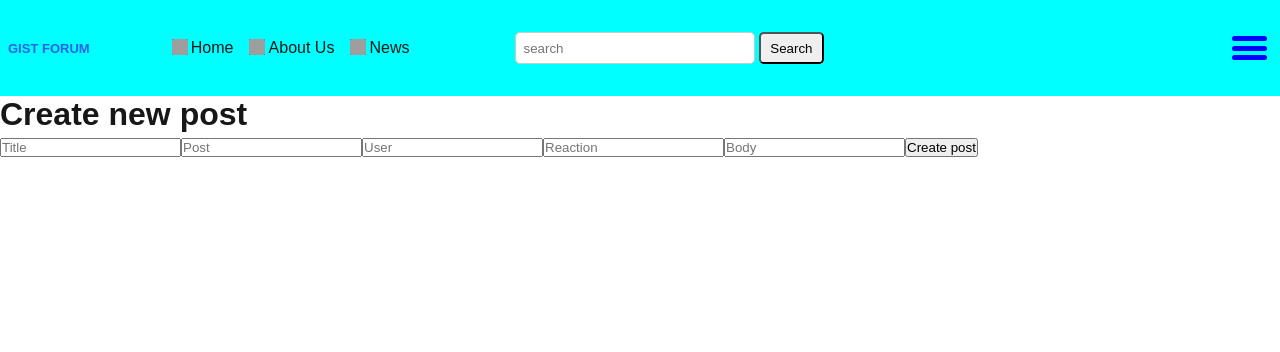
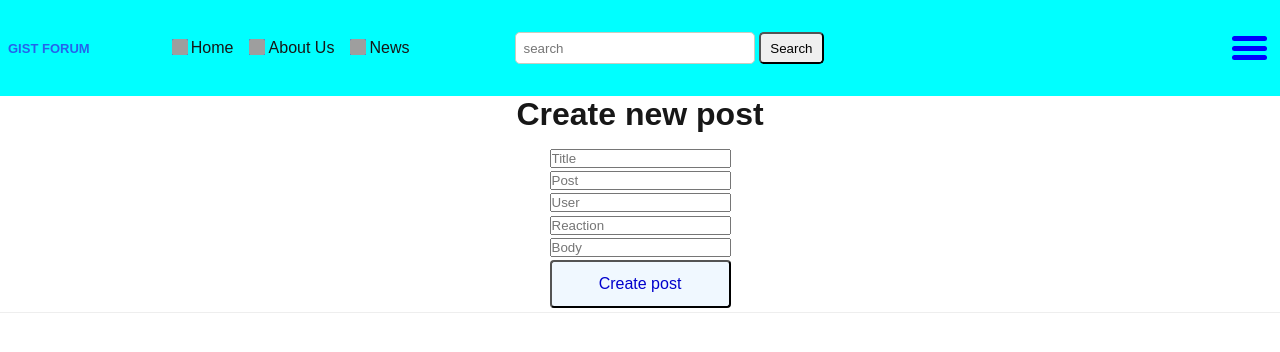
Before and after one commit to JohnEko/blogTable, a Next.js app in the folder client/nextapp/: page /create in a window 1280 px wide. Shown: the top 352 px of the page. Built offline with nearby package versions, Linux system fonts and the light colour scheme; grey boxes are pictures that could not be loaded.

Commit message:
params path working

```diff
--- a/client/nextapp/app/categories.css
+++ b/client/nextapp/app/categories.css
@@ -20,7 +20,7 @@ tbody{
 }
 
 th{
-  background-color: #e8ece0;
+  background-color: #dff0d8;
   border-radius: 1rem 1rem 0rem 0rem;
   height: 40px;
 
--- /dev/null
+++ b/client/nextapp/app/create/addForm.css
@@ -0,0 +1,43 @@
+h1{
+    display: flex;
+    justify-content: center;
+}
+
+.addForm {
+    width: 100%;
+    display: grid;
+    justify-content: flex-start;
+    justify-content: center;
+    gap: 0.2rem;
+    margin: 1rem 0 0;
+    padding: 0 0.5rem 0.25rem;
+    border-bottom: 1px solid #eee;
+}
+
+.addForm input[type='text'] {
+    flex-grow: 1;
+    max-width: calc(100% - 50px);
+    min-height: 48px;
+    font-size: 1rem;
+    padding: 0.25rem;
+    border-radius: 0.25rem;
+    margin-right: 0.25rem;
+    outline: none;
+}
+
+button {
+    height: 48px;
+    min-width: 48px;
+    border-radius: 0.25rem;
+    padding: 0.25rem;
+    font-size: 1rem;
+    background-color: aliceblue;
+    color: mediumblue;
+    cursor: pointer;
+}
+
+button:focus, button:hover {
+    color: white;
+    background-color: limegreen;
+    outline: none;
+}
--- a/client/nextapp/app/create/page.tsx
+++ b/client/nextapp/app/create/page.tsx
@@ -1,12 +1,14 @@
 'use client'
 
-import React from 'react'
+import React, { useEffect } from 'react'
 import { useState } from 'react'
 import axios from 'axios'
+import "./addForm.css"
+import { useRouter } from 'next/navigation'
 
 const CreatePost = () => {
 
-
+  const router = useRouter()
   const [title, setTitle] = useState('')
   const [body, setBody] = useState('')
   const [postId, setPostId] = useState('')
@@ -14,15 +16,16 @@ const CreatePost = () => {
   const [user, setUser] = useState('')
 
 
-  const setRections = (reaction : string) => {
-    setRections(reaction)
-  }
+  // const setRections = (reaction : string) => {
+  //   setRections(reaction)
+  // }
 
-   const setUsers = (user : string) => {
-    setUser(user)
-  }
+  //  const setUsers = (user : string) => {
+  //   setUser(user)
+  // }
 
-  const creatForm = async () => {
+  const creatForm = async (e:any) => {
+    e.preventDefault()
     if (
         title &&
         body &&
@@ -36,22 +39,24 @@ const CreatePost = () => {
       formData.append('postId', postId)
       formData.append('reactions', reaction)
       formData.append('user', user)
-
-      const res = await axios.post('http://localhost:8000/api/posts', formData)
+      console.log(creatForm)
+      await axios.post('http://localhost:8000/posts/', formData)
+      // console.log(res.data)
           .then(res =>{
             console.log(res.data)
-
           })
           .catch(error => {
             console.log(error)
           })
+          router.push('/')
     }
+
   }
 
   return (
     <div className='form-data'>
        <h1> Create new post </h1>
-       <form onSubmit={creatForm}>
+       <form className='addForm'  onSubmit={creatForm}>
 
         <input type="title"
               placeholder='Title'
@@ -83,7 +88,7 @@ const CreatePost = () => {
               onChange={(e) => setBody(e.target.value)}
             />
 
-           <button style={{marginTop:'5px'}}>Create post</button>
+           <button>Create post</button>
 
        </form>
     </div>
```
Also changed, not shown: client/nextapp/app/posts/[id]/page.tsx (+89 -70 lines), client/nextapp/app/tableFeeds/FeedsActivities.tsx (+30 -9 lines), 2 other files (tests, documents, lock files or other folders). Lines whose indentation alone changed are shown as unchanged.
